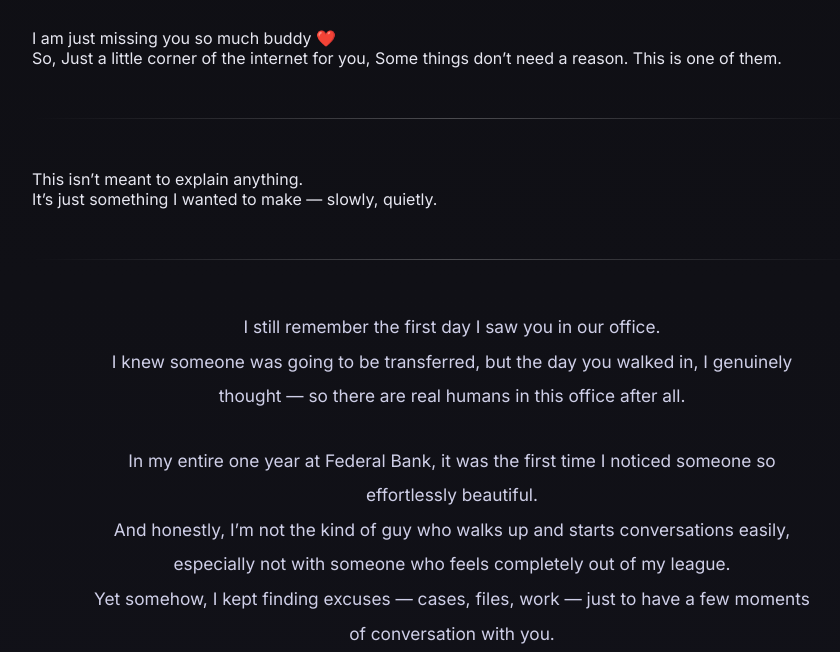
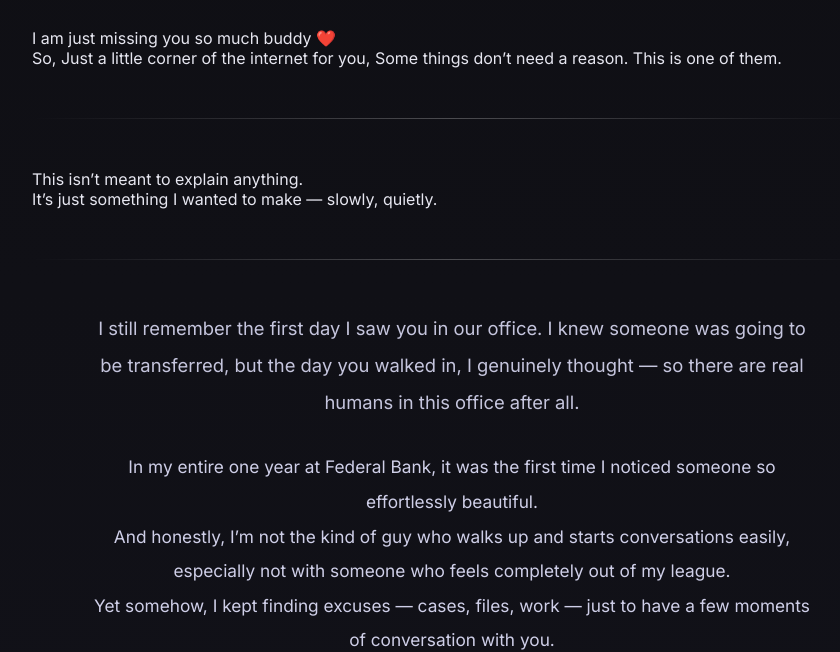
Before and after one commit to sanskarparihar/kinjalkrajpurohit, a plain HTML site: page index.html in a window 1280 px wide. Shown: the part 156-808 px from the top of the page, without its empty margins (188-1028 px from the left). Drawn offline with Linux system fonts and the light colour scheme.

Commit message:
Update index.html

```diff
--- a/index.html
+++ b/index.html
@@ -55,6 +55,11 @@
   margin-bottom: 30px;
 }
 
+    .opening {
+  font-size: 1.15rem;
+  opacity: 0.95;
+}
+
     footer {
       margin-top: 60px;
       font-size: 0.85rem;
@@ -89,8 +94,11 @@
   </p>
 <hr class="soft-line">
   <div class="letter">
-  <p>I still remember the first day I saw you in our office.<br>
-  I knew someone was going to be transferred, but the day you walked in, I genuinely thought — so there are real humans in this office after all.</p>
+  <p class="opening">
+  I still remember the first day I saw you in our office.
+  I knew someone was going to be transferred, but the day you walked in,
+  I genuinely thought — so there are real humans in this office after all.
+</p>
 
   <p>In my entire one year at Federal Bank, it was the first time I noticed someone so effortlessly beautiful.<br>
   And honestly, I’m not the kind of guy who walks up and starts conversations easily, especially not with someone who feels completely out of my league.<br>
```
